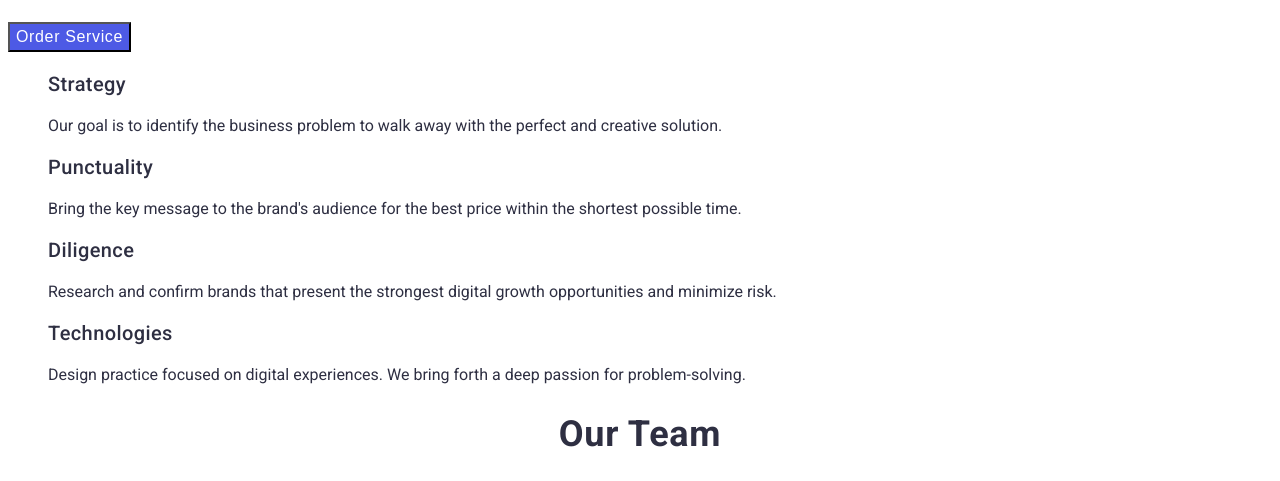
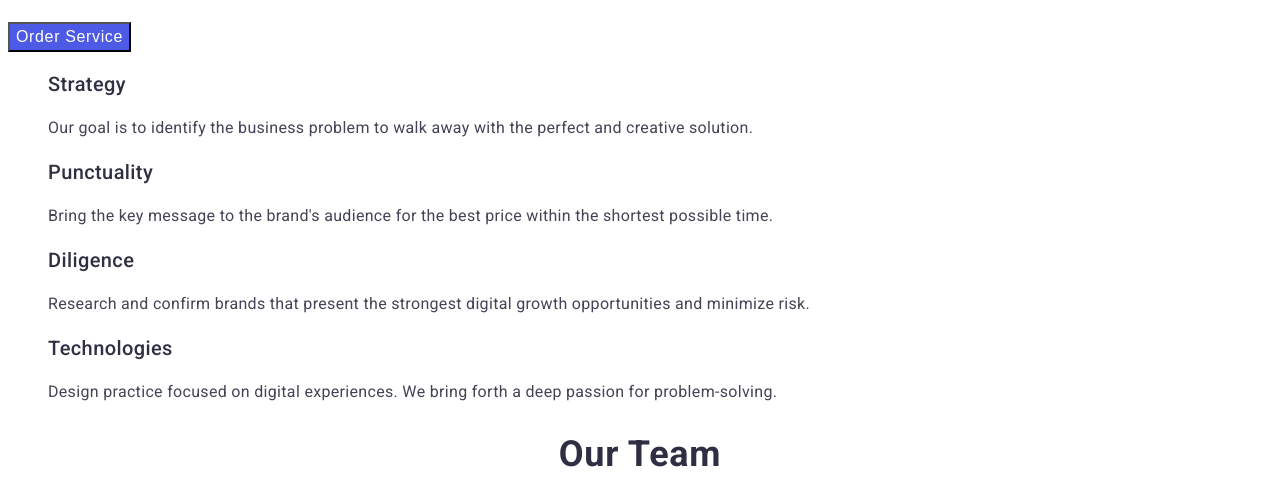
Before and after one commit to Hanna-Chupryna/goit-markup-hw-02, a plain HTML site: page index.html in a window 1280 px wide. Shown: the part 312-793 px from the top of the page. Drawn offline with Linux system fonts and the light colour scheme.

Commit message:
finished-hw2-2

```diff
--- a/index.html
+++ b/index.html
@@ -38,8 +38,14 @@
       </nav>
       <address>
         <ul>
-          <li><a class="address" href="mailto:info@devstudio.com">info@devstudio.com</a></li>
-          <li><a class="address" href="tel:+110001111111">+11 (000) 111-11-11</a></li>
+          <li>
+            <a class="address" href="mailto:info@devstudio.com"
+              >info@devstudio.com</a
+            >
+          </li>
+          <li>
+            <a class="address" href="tel:+110001111111">+11 (000) 111-11-11</a>
+          </li>
         </ul>
       </address>
     </header>
@@ -55,28 +61,28 @@
         <ul>
           <li>
             <h3 class="feature">Strategy</h3>
-            <p class="feature-text"></p>
+            <p class="feature-text">
               Our goal is to identify the business problem to walk away with the
               perfect and creative solution.
             </p>
           </li>
           <li>
             <h3 class="feature">Punctuality</h3>
-            <p lass="feature-text">
+            <p class="feature-text">
               Bring the key message to the brand's audience for the best price
               within the shortest possible time.
             </p>
           </li>
           <li>
             <h3 class="feature">Diligence</h3>
-            <p lass="feature-text">
+            <p class="feature-text">
               Research and confirm brands that present the strongest digital
               growth opportunities and minimize risk.
             </p>
           </li>
           <li>
             <h3 class="feature">Technologies</h3>
-            <p lass="feature-text">
+            <p class="feature-text">
               Design practice focused on digital experiences. We bring forth a
               deep passion for problem-solving.
             </p>
```
